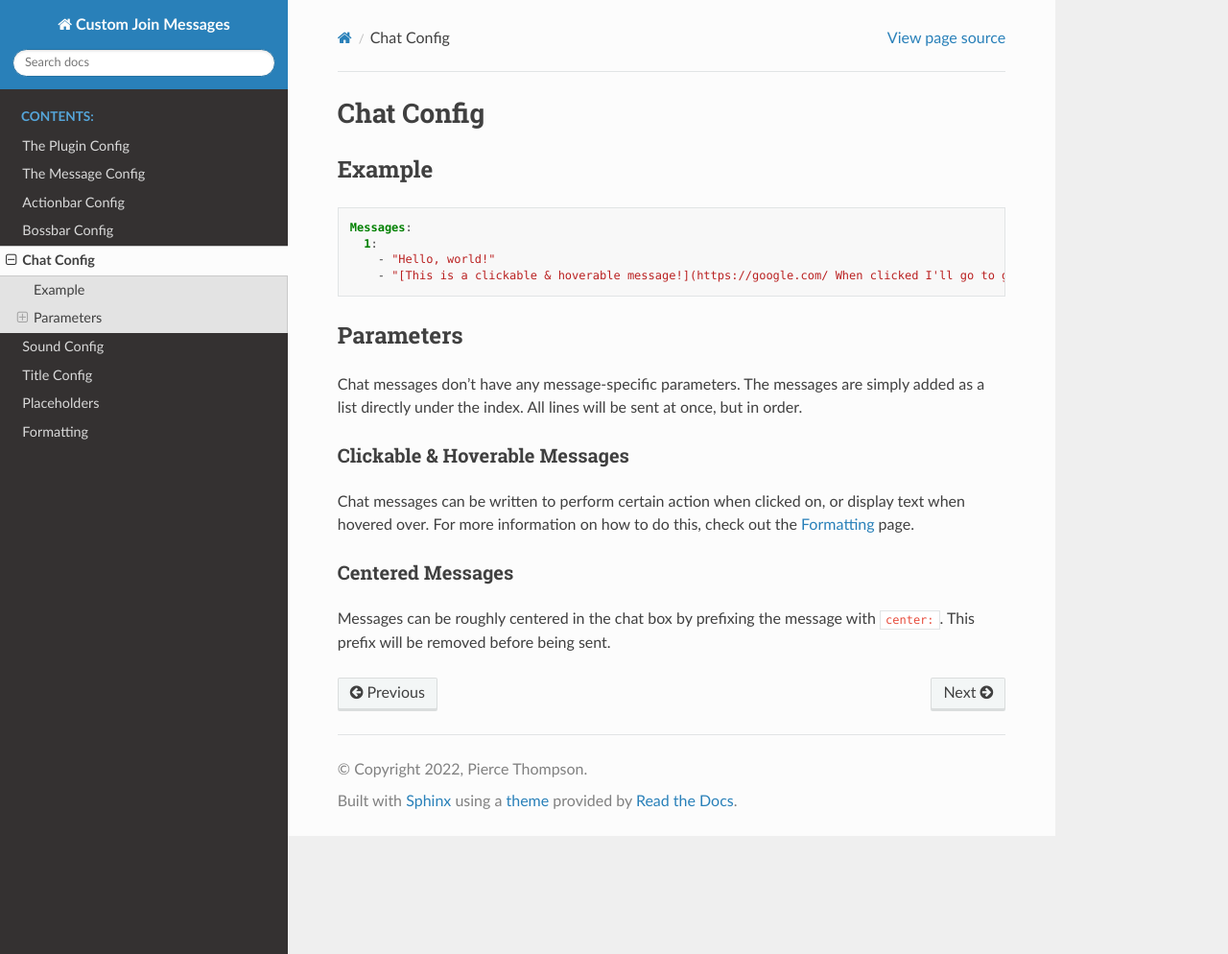
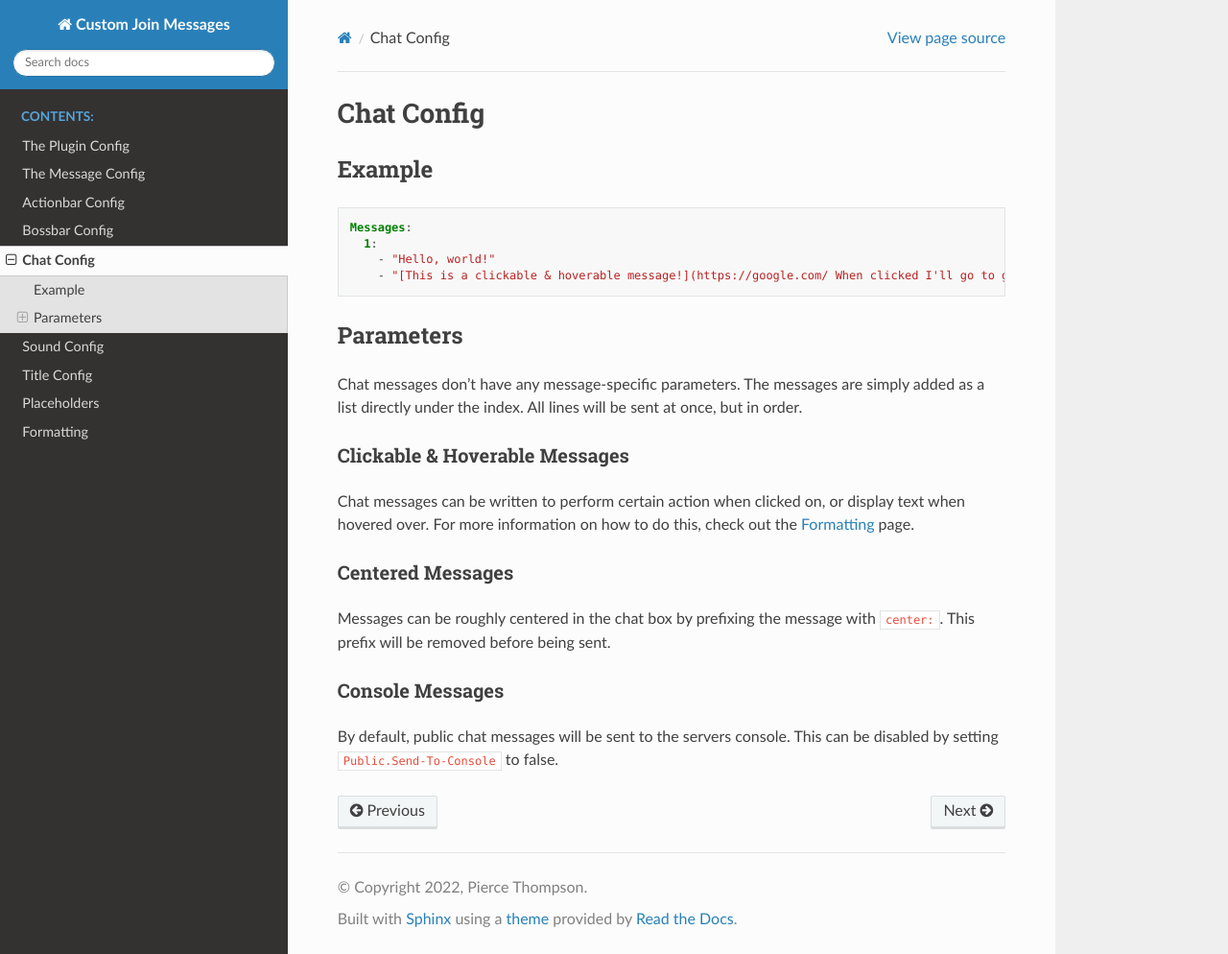
Before and after one commit to Insprill/custom-join-messages, a Sphinx documentation site: the page built from docs/chat.rst, in a window 1280 px wide and 994 px high. Shown: the whole window at 96% size. Built offline with Sphinx 7.4.7 and the Read the Docs theme 2.0.0, drawn with Linux system fonts in a browser that asks for light colours.

Commit message:
Update chat docs

```diff
--- a/docs/chat.rst
+++ b/docs/chat.rst
@@ -18,12 +18,21 @@ Parameters
 Chat messages don't have any message-specific parameters. The messages are simply added as a list directly under the index.
 All lines will be sent at once, but in order.
 
+
 Clickable & Hoverable Messages
 ~~~~~~~~~~~~~~~~~~~~~~~~~~~~~~
 
 Chat messages can be written to perform certain action when clicked on, or display text when hovered over.
 For more information on how to do this, check out the :ref:`formatting` page.
 
+
 Centered Messages
 ~~~~~~~~~~~~~~~~~
+
 Messages can be roughly centered in the chat box by prefixing the message with ``center:``. This prefix will be removed before being sent.
+
+
+Console Messages
+~~~~~~~~~~~~~~~~
+
+By default, public chat messages will be sent to the servers console. This can be disabled by setting ``Public.Send-To-Console`` to false.
```
